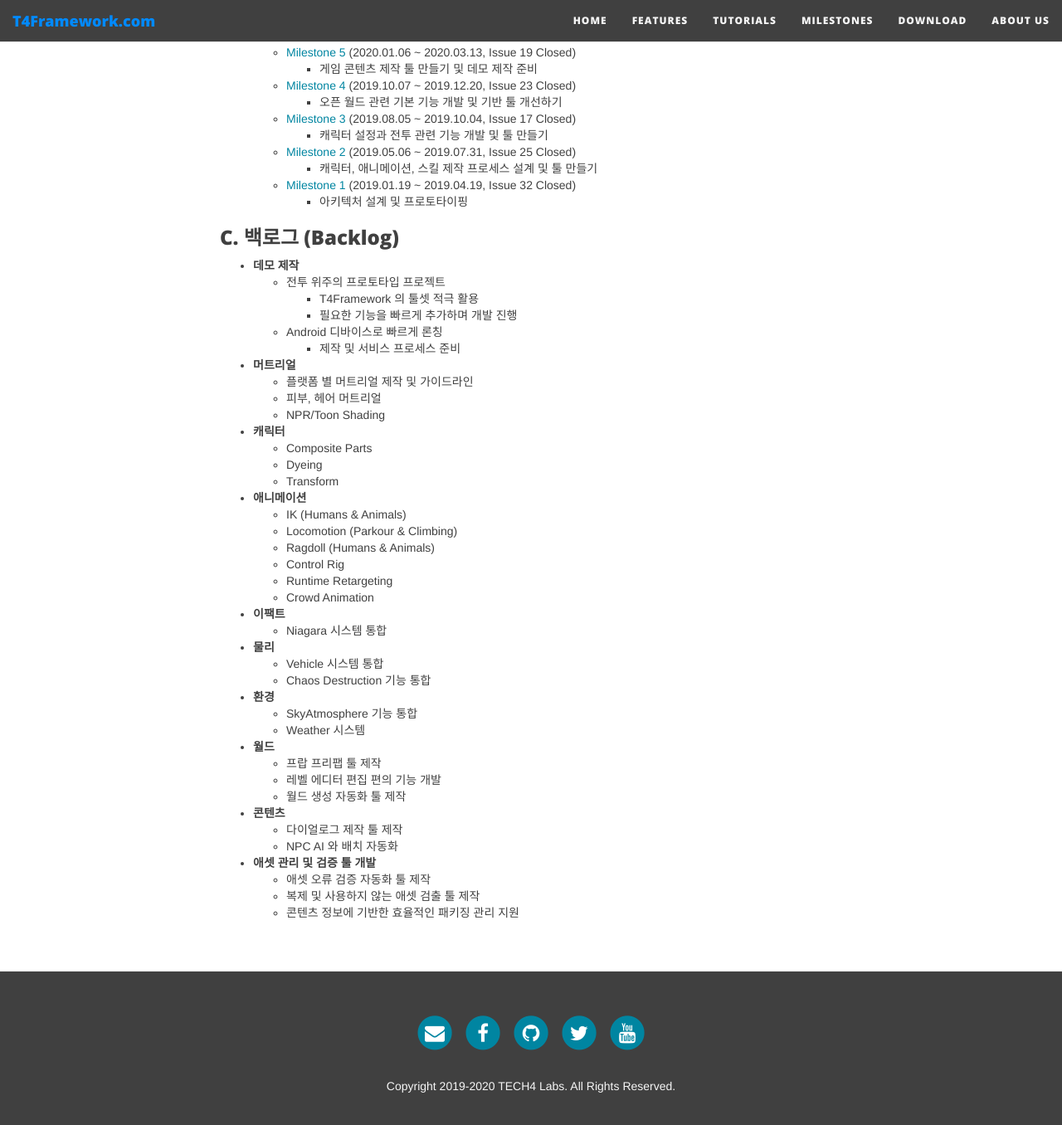
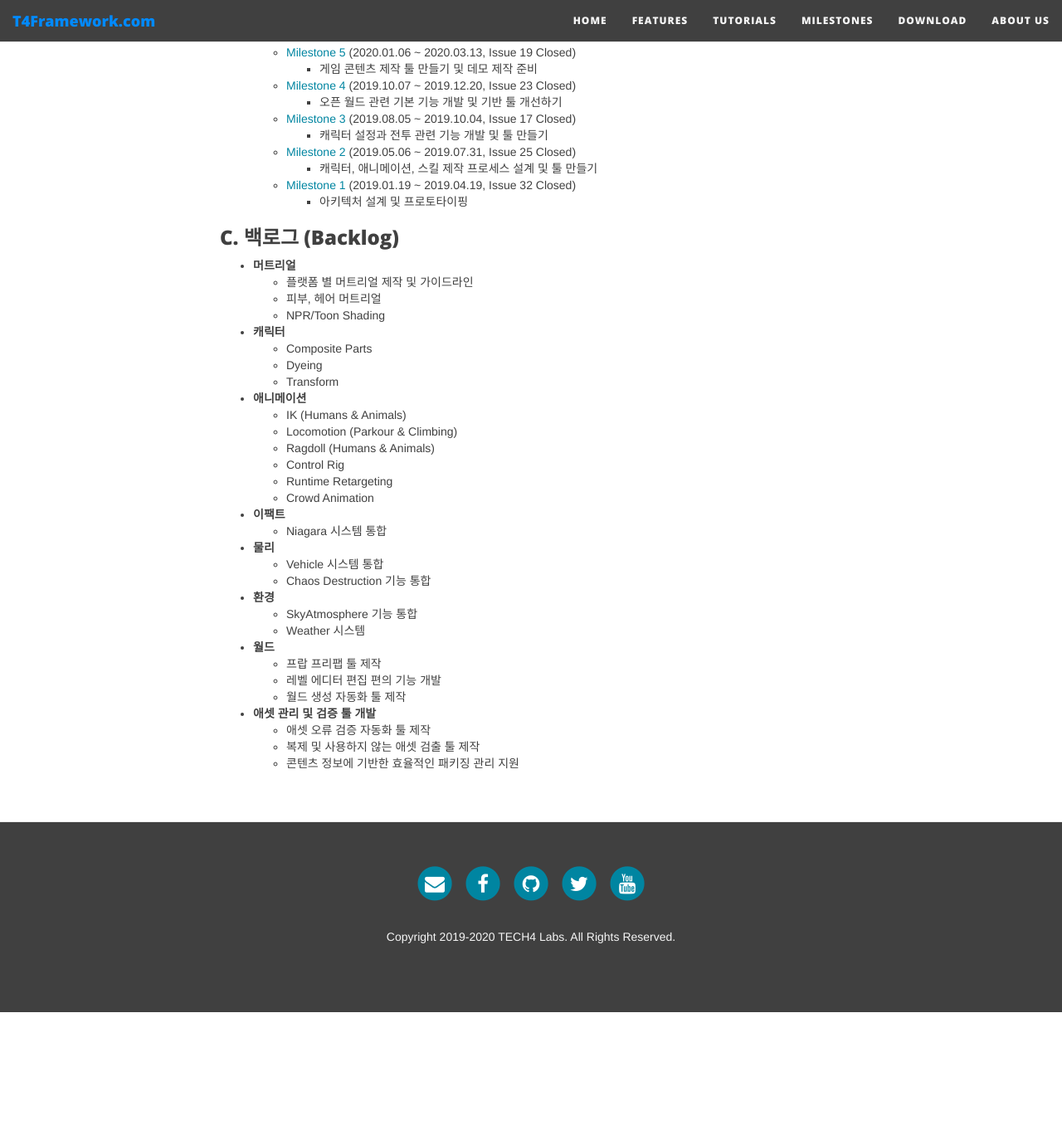
Before and after one commit to T4Framework/T4Framework_WebSite, a Jekyll site: the page built from docs/T4Framework_Milestones.md, in a window 1280 px wide and 1400 px high, scrolled down 762 px. Shown: the top 1356 px of the window at 83% size. Built offline with Jekyll 4.4.1, drawn with Linux system fonts in a browser that asks for light colours; nearby versions of some CDN libraries; our own code applies the rules of GitHub Pages for plain Markdown files; after the commit the page ends 1982 px from its top, so only the background shows below that.

Commit message:
Update T4Framework_Milestones.md

```diff
--- a/docs/T4Framework_Milestones.md
+++ b/docs/T4Framework_Milestones.md
@@ -40,13 +40,6 @@ subtitle: The Most Powerful MMO Action RPG Framework for UE4
 
 ### C. 백로그 (Backlog)
 
-- **데모 제작**
-  - 전투 위주의 프로토타입 프로젝트
-    - T4Framework 의 툴셋 적극 활용
-    - 필요한 기능을 빠르게 추가하며 개발 진행
-  - Android 디바이스로 빠르게 론칭
-    - 제작 및 서비스 프로세스 준비
-
 - **머트리얼**
   - 플랫폼 별 머트리얼 제작 및 가이드라인
   - 피부, 헤어 머트리얼
@@ -81,10 +74,6 @@ subtitle: The Most Powerful MMO Action RPG Framework for UE4
   - 레벨 에디터 편집 편의 기능 개발
   - 월드 생성 자동화 툴 제작
 
-- **콘텐츠**
-  - 다이얼로그 제작 툴 제작
-  - NPC AI 와 배치 자동화
-
 - **애셋 관리 및 검증 툴 개발**
   - 애셋 오류 검증 자동화 툴 제작
   - 복제 및 사용하지 않는 애셋 검출 툴 제작
```
